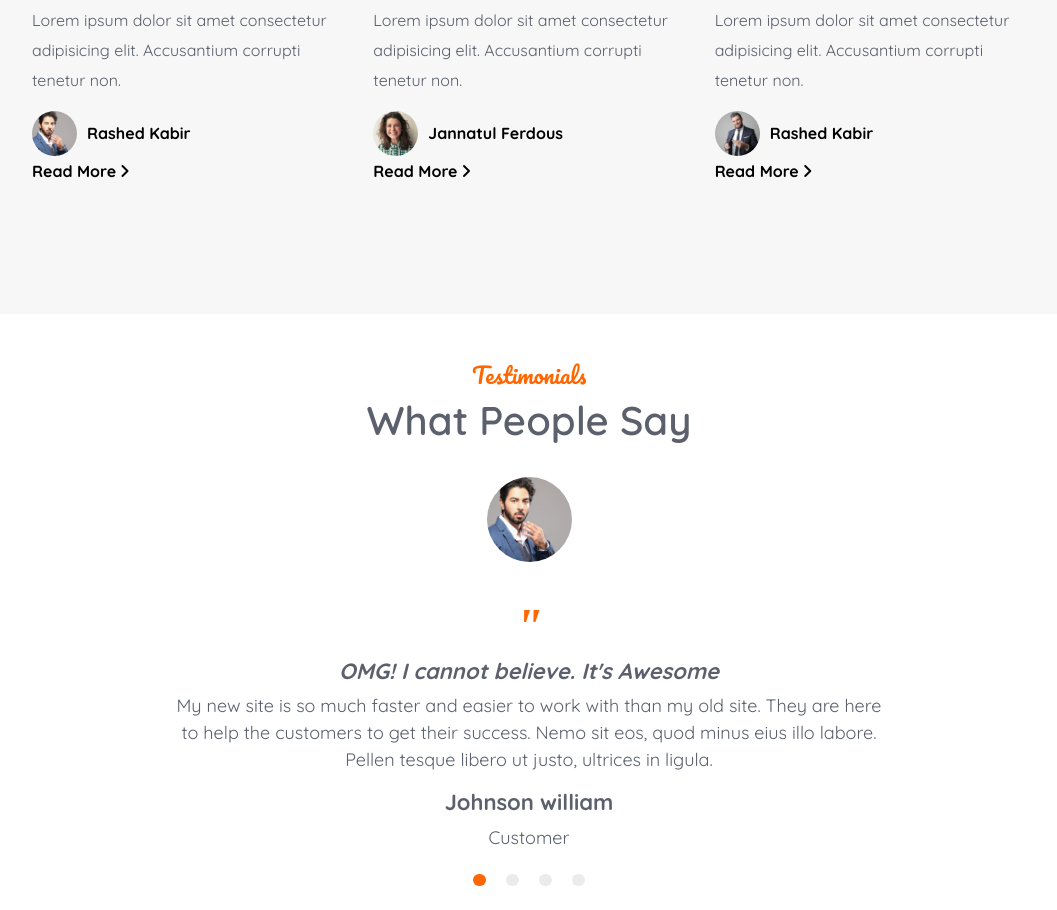
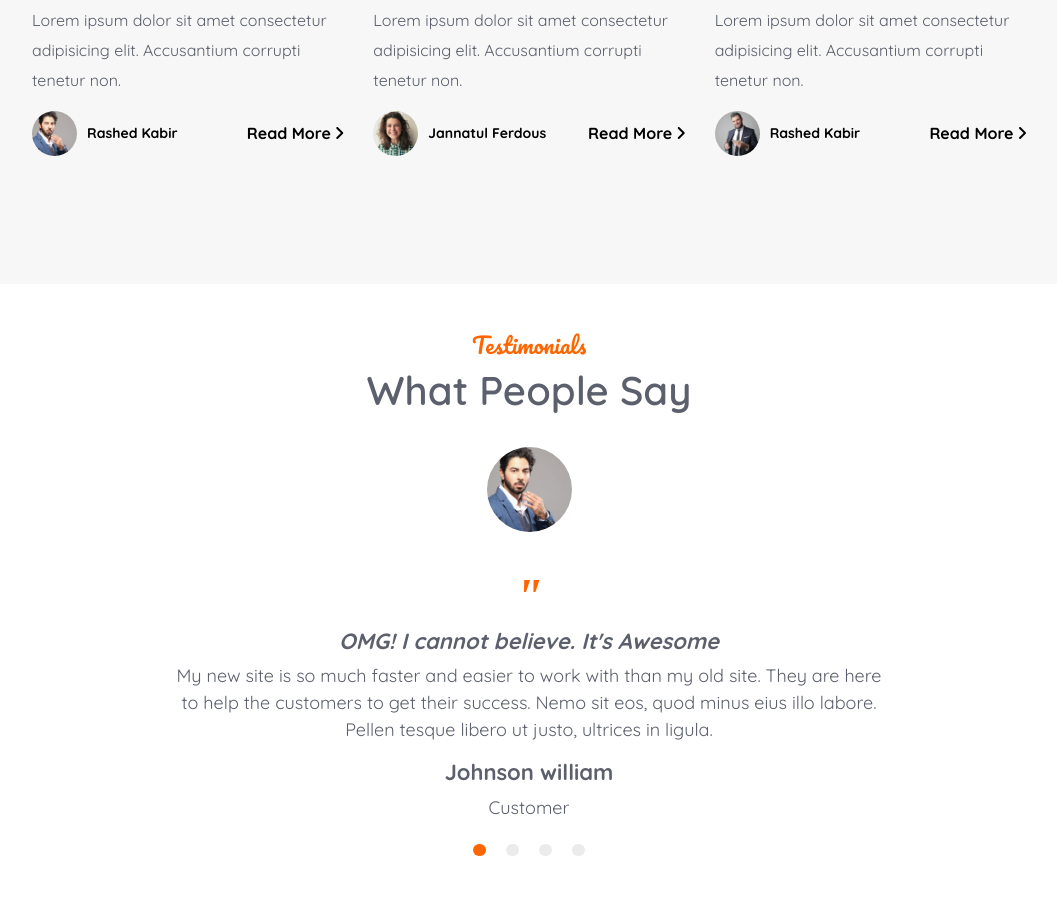
Before and after one commit to ndhue/BC20_BaiTapNhom_Nhom10, a plain HTML site: page index.html in a window 1280 px wide. Shown: the part 5565-6475 px from the top of the page, without its empty margins (111-1168 px from the left). Drawn offline with nearby package versions, Linux system fonts and the light colour scheme.

Commit message:
fix number

```diff
--- a/css/style.css
+++ b/css/style.css
@@ -555,6 +555,9 @@ header a:hover {
   font-size: 40px;
   padding-top: 15px;
 }
+.dark .number__item h3{
+    color: var(--font-color);
+}
 .number__item p {
   font-size: 18px;
   font-weight: 500;
@@ -646,6 +649,11 @@ header a:hover {
     display: flex;
     flex-wrap: wrap;
     width: 80%;
+}
+.blog__author{
+    display: flex;
+    justify-content: space-between;
+    align-items: center;
 }
 .blog img{
     width: 100%;
@@ -752,6 +760,10 @@ header a:hover {
   text-decoration: none;
   color: #000;
   font-weight: 900;
+}
+
+.blog__pic a{
+    font-size: 14px;
 }
 .blog__readMore a {
   transition: 0.3s;
```
